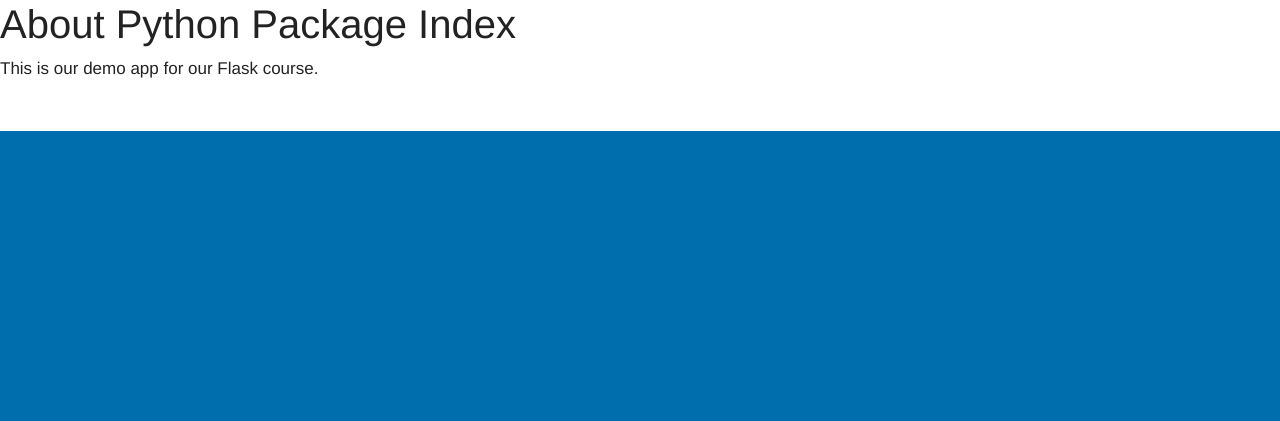
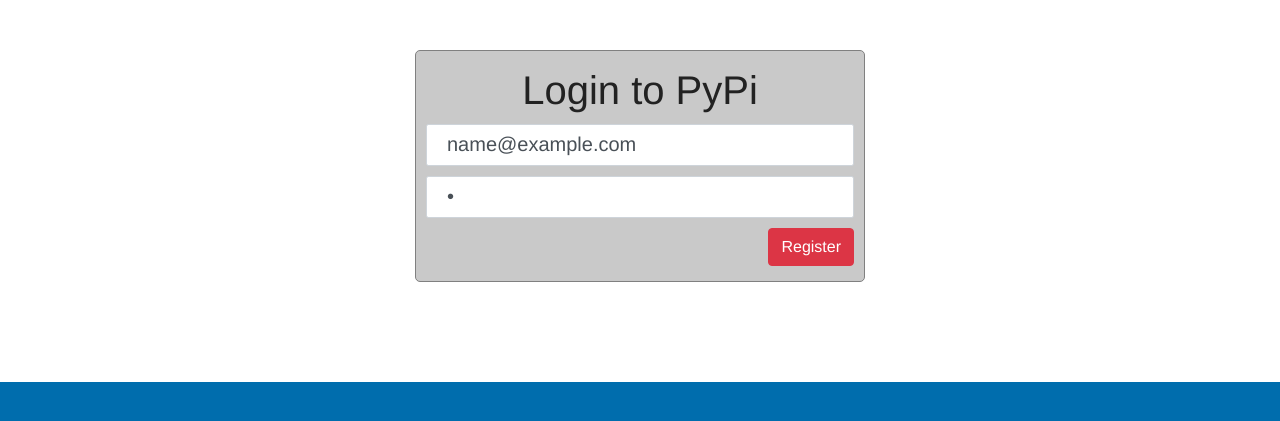
Before and after one commit to vromanuk/data-driven-web-app, a Flask app: template ch12_forms/application/pypi_org/templates/account/login.html in a window 1280 px wide. Shown: the part 26-447 px from the top of the page. Run offline with Flask 2, Linux system fonts and the light colour scheme; the template is opened without the code that fills it: most values are stand-ins (such as "Sample title", 1, 10 or a date in 2020); some libraries are stand-ins or nearby versions.

Commit message:
create login user

```diff
--- a/ch12_forms/application/pypi_org/templates/account/login.html
+++ b/ch12_forms/application/pypi_org/templates/account/login.html
@@ -2,13 +2,22 @@
 {% block title %}About PyPI Demo{% endblock %}
 
 {% block main_content %}
-    <h1>About Python Package Index</h1>
+    <div class="form-container">
+        <form action="" method="POST" class="account-form">
+            <h1>Login to PyPi</h1>
 
-    <div>
-        This is our demo app for our Flask course.
+            <input name="email" type="text" placeholder=" Your email address" class="form-control" value="{{ email }}">
+            <input name="password" type="password" placeholder=" Password" class="form-control" value="{{ password }}">
+            <button type="submit" class="btn btn-danger">Register</button>
+            <div style="clear: both;"></div>
+            {% if error %}
+                <div class="error-msg"> {{ error }}</div>
+            {% endif %}
+        </form>
     </div>
+
 {% endblock %}
 
 {% block additional_css %}
-    <!-- this would be css from about.html -->
+    <link rel="stylesheet" href="/static/css/account.css">
 {% endblock %}
```
Also changed, not shown: ch12_forms/application/pypi_org/services/user_service.py (+10 -0 lines), ch12_forms/application/pypi_org/views/account_views.py (+21 -1 lines).
